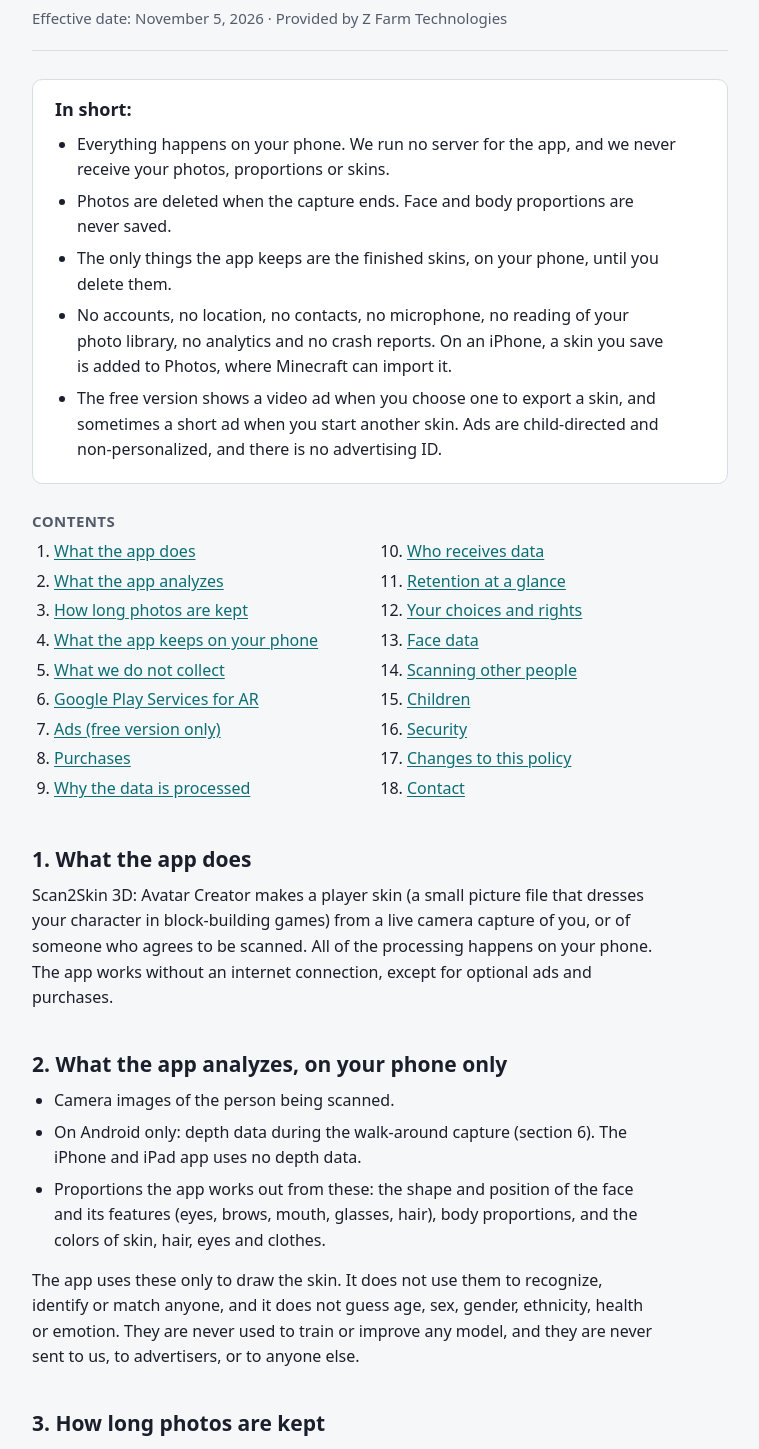
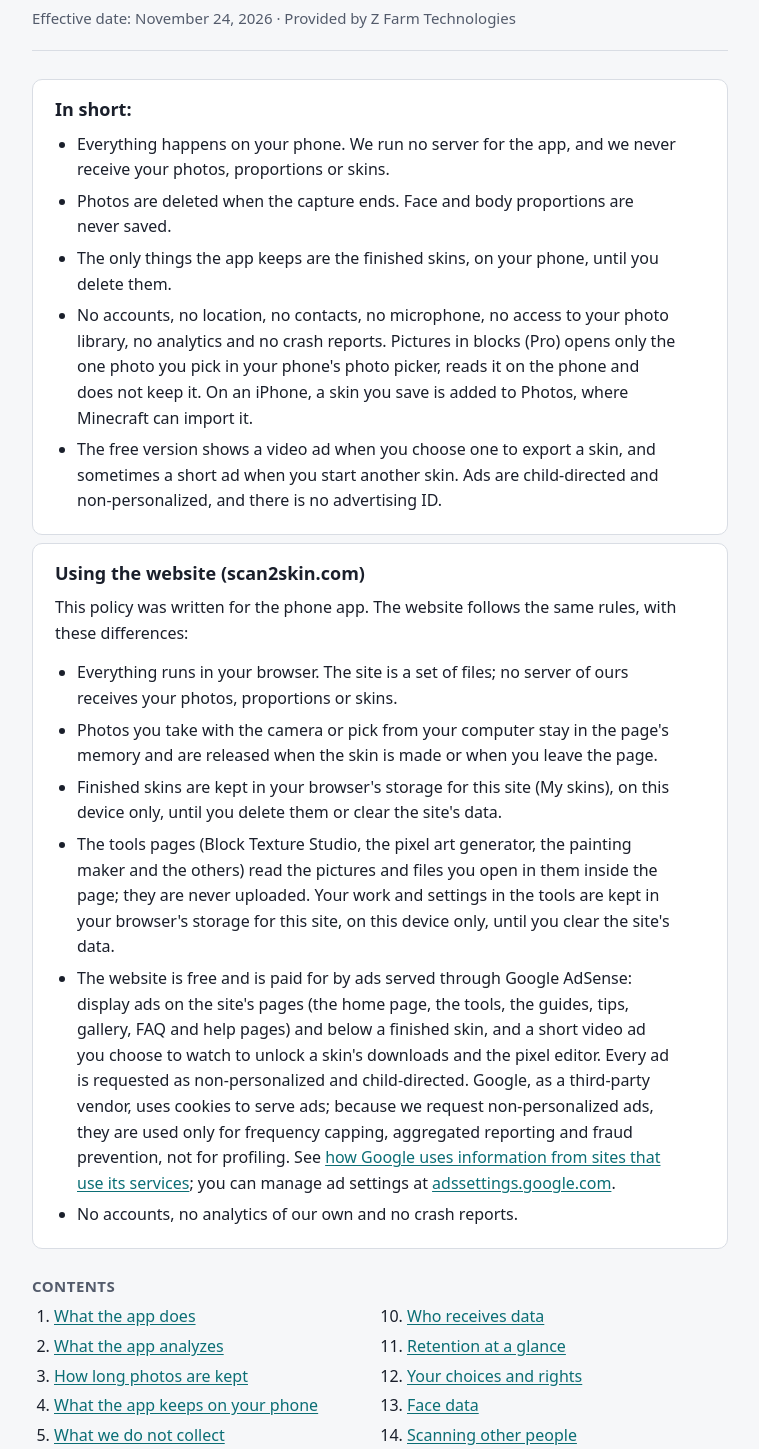
Before and after one commit to IndigoDEZ/indigodez.github.io, a plain HTML site: page privacy-policy.html in a window 1280 px wide. Shown: the part 107-1556 px from the top of the page, without its empty margins (260-1019 px from the left). Drawn offline with Linux system fonts and the light colour scheme.

Commit message:
Privacy policy: Pictures in blocks (the photo picker), statues and the pack counter, the website section, November 24, 2026
From IndigoDEZ/Minecraft_SkinGen docs/release/privacy-policy.html (d4ff8d3).

Co-Authored-By: Claude Opus 5.5 <noreply@anthropic.com>

```diff
--- a/privacy-policy.html
+++ b/privacy-policy.html
@@ -66,7 +66,7 @@
 <header>
   <p class="app">Scan2Skin 3D: Avatar Creator</p>
   <h1>Privacy Policy</h1>
-  <p class="meta">Effective date: November 5, 2026 &middot; Provided by Z Farm Technologies</p>
+  <p class="meta">Effective date: November 24, 2026 &middot; Provided by Z Farm Technologies</p>
 </header>
 
 <section class="summary" aria-labelledby="summary">
@@ -75,8 +75,21 @@
     <li>Everything happens on your phone. We run no server for the app, and we never receive your photos, proportions or skins.</li>
     <li>Photos are deleted when the capture ends. Face and body proportions are never saved.</li>
     <li>The only things the app keeps are the finished skins, on your phone, until you delete them.</li>
-    <li>No accounts, no location, no contacts, no microphone, no reading of your photo library, no analytics and no crash reports. On an iPhone, a skin you save is added to Photos, where Minecraft can import it.</li>
+    <li>No accounts, no location, no contacts, no microphone, no access to your photo library, no analytics and no crash reports. Pictures in blocks (Pro) opens only the one photo you pick in your phone's photo picker, reads it on the phone and does not keep it. On an iPhone, a skin you save is added to Photos, where Minecraft can import it.</li>
     <li>The free version shows a video ad when you choose one to export a skin, and sometimes a short ad when you start another skin. Ads are child-directed and non-personalized, and there is no advertising ID.</li>
+  </ul>
+</section>
+
+<section class="summary" id="website" aria-labelledby="website-h">
+  <h2 id="website-h">Using the website (scan2skin.com)</h2>
+  <p>This policy was written for the phone app. The website follows the same rules, with these differences:</p>
+  <ul>
+    <li>Everything runs in your browser. The site is a set of files; no server of ours receives your photos, proportions or skins.</li>
+    <li>Photos you take with the camera or pick from your computer stay in the page's memory and are released when the skin is made or when you leave the page.</li>
+    <li>Finished skins are kept in your browser's storage for this site (My skins), on this device only, until you delete them or clear the site's data.</li>
+    <li>The tools pages (Block Texture Studio, the pixel art generator, the painting maker and the others) read the pictures and files you open in them inside the page; they are never uploaded. Your work and settings in the tools are kept in your browser's storage for this site, on this device only, until you clear the site's data.</li>
+    <li>The website is free and is paid for by ads served through Google AdSense: display ads on the site's pages (the home page, the tools, the guides, tips, gallery, FAQ and help pages) and below a finished skin, and a short video ad you choose to watch to unlock a skin's downloads and the pixel editor. Every ad is requested as non-personalized and child-directed. Google, as a third-party vendor, uses cookies to serve ads; because we request non-personalized ads, they are used only for frequency capping, aggregated reporting and fraud prevention, not for profiling. See <a href="https://policies.google.com/technologies/ads">how Google uses information from sites that use its services</a>; you can manage ad settings at <a href="https://adssettings.google.com">adssettings.google.com</a>.</li>
+    <li>No accounts, no analytics of our own and no crash reports.</li>
   </ul>
 </section>
 
@@ -105,19 +118,21 @@
 </nav>
 
 <h2 id="what">1. What the app does</h2>
-<p>Scan2Skin 3D: Avatar Creator makes a player skin (a small picture file that dresses your character in block-building games) from a live camera capture of you, or of someone who agrees to be scanned. All of the processing happens on your phone. The app works without an internet connection, except for optional ads and purchases.</p>
+<p>Scan2Skin 3D: Avatar Creator makes a player skin (a small picture file that dresses your character in block-building games) from a live camera capture of you, or of someone who agrees to be scanned. It can also turn a finished skin into a statue to build in the game and, in Pro, turn a photo you choose into a picture made of blocks. All of the processing happens on your phone. The app works without an internet connection, except for optional ads and purchases.</p>
 
 <h2 id="analyze">2. What the app analyzes, on your phone only</h2>
 <ul>
   <li>Camera images of the person being scanned.</li>
   <li>On Android only: depth data during the walk-around capture (section 6). The iPhone and iPad app uses no depth data.</li>
   <li>Proportions the app works out from these: the shape and position of the face and its features (eyes, brows, mouth, glasses, hair), body proportions, and the colors of skin, hair, eyes and clothes.</li>
+  <li>A photo you choose for Pictures in blocks (Pro), from your phone's photo picker: only its colors, to choose a block for each square of the picture in blocks. The app looks for no faces or bodies in it.</li>
 </ul>
-<p>The app uses these only to draw the skin. It does not use them to recognize, identify or match anyone, and it does not guess age, sex, gender, ethnicity, health or emotion. They are never used to train or improve any model, and they are never sent to us, to advertisers, or to anyone else.</p>
+<p>The app uses these only to draw the skin, or the picture in blocks. It does not use them to recognize, identify or match anyone, and it does not guess age, sex, gender, ethnicity, health or emotion. They are never used to train or improve any model, and they are never sent to us, to advertisers, or to anyone else.</p>
 
 <h2 id="photos">3. How long photos are kept</h2>
 <p>Camera photos are held in the app's private storage on your phone only while a capture is open: at most 10 photos (a two-layer capture takes one set without a jacket and one with it), plus the walk-around frames while the best ones are chosen. They are deleted when you finish, when you cancel, before you start editing pixels, and, if the app closes unexpectedly, the next time it opens. Photos are never written to your photo library.</p>
 <p>To measure the skin, models that run on the phone find points on the face and body in your photos (face and body landmarks, such as the corners of the eyes, the shoulders and the knees). These points, the depth data and the face and body proportions made from them exist only in the phone's memory while a skin is being made, are used only to make the skin, and are never saved, sent anywhere, or used to identify anyone.</p>
+<p>A photo you choose for Pictures in blocks is read once, made smaller (at most 1,024 pixels on its long side) and kept only in the phone's memory while that screen is open. The photo picker hands the app a temporary copy, which the app deletes as soon as it has read it. The app never saves the photo or writes it to your photo library, and it keeps neither the photo nor the picture in blocks once you leave the screen, unless you save or share a file of the picture in blocks yourself.</p>
 
 <h2 id="keep">4. What the app keeps on your phone</h2>
 <p>The app keeps the following in its private storage on your phone. None of it is sent to us, and none of it is included in cloud backups or in phone-to-phone transfers.</p>
@@ -126,12 +141,13 @@
   <li><strong>A draft of unsaved edits</strong>, one at a time, so pixel edits survive if the app closes. It is removed when you save or discard the edits.</li>
   <li><strong>A record that the scanning notice was accepted</strong>: the date, the version of the notice and the kind of confirmation. It contains no name and no image.</li>
   <li><strong>A record that the welcome summary was accepted</strong>: the date and its version.</li>
+  <li><strong>A pack counter</strong>: the next number for the command of a Bedrock pack of a statue or a picture in blocks (/function st1, st2 and so on), so that two packs in one world never clash. It holds nothing else.</li>
   <li><strong>No list of your phone's sensors.</strong> The app checks which sensors your phone has (on Android, for example, a depth sensor; on iPhone and iPad, only which cameras it has) each time it opens, to choose the capture method. The result is not stored.</li>
 </ul>
 <p>Skins you export or share (as PNG files or skin packs) are copies under your control. Where they go is up to you.</p>
 
 <h2 id="not">5. What we do not collect</h2>
-<p>The app never asks for your location, contacts, microphone, or access to read your photo library. On an iPhone, "Save PNG" adds the skin you chose to Photos, because that is where Minecraft on iPhone imports skins from: the app asks once for permission to add photos only, and it can never see the photos in your library. There are no accounts and no sign-in. The app contains no analytics and sends no crash reports. We do not use advertising identifiers.</p>
+<p>The app never asks for your location, contacts, microphone, or access to read your photo library. For Pictures in blocks it uses the photo picker built into your phone, through which you hand it one photo; it cannot see your other photos. On an iPhone, "Save PNG" adds the skin you chose to Photos, because that is where Minecraft on iPhone imports skins from: the app asks once for permission to add photos only, and it can never see the photos in your library. There are no accounts and no sign-in. The app contains no analytics and sends no crash reports. We do not use advertising identifiers.</p>
 
 <h2 id="arcore">6. Google Play Services for AR (Android)</h2>
 <p class="notice">This application runs on Google Play Services for AR (ARCore), which is provided by Google and governed by the <a href="https://policies.google.com/privacy">Google Privacy Policy</a>.</p>
@@ -163,8 +179,10 @@
   <tbody>
     <tr><td>Camera photos</td><td>Your phone (app-private)</td><td>While the capture is open; deleted at finish, on cancel, before pixel editing, or at the next launch after an unexpected close</td></tr>
     <tr><td>Depth data, face and body proportions</td><td>Phone memory only</td><td>Never saved</td></tr>
+    <tr><td>A photo chosen for Pictures in blocks</td><td>Phone memory only (the picker's temporary copy is deleted at once)</td><td>While that screen is open; never saved</td></tr>
     <tr><td>My skins and a draft of edits</td><td>Your phone (app-private)</td><td>Until you delete them, use "Delete all data", or uninstall</td></tr>
     <tr><td>Notice and welcome records</td><td>Your phone (app-private)</td><td>Until "Delete all data" or uninstall</td></tr>
+    <tr><td>Pack counter</td><td>Your phone (app-private)</td><td>Until "Delete all data" or uninstall</td></tr>
     <tr><td>Exported or shared skins</td><td>Wherever you save or send them</td><td>Under your control</td></tr>
     <tr><td>Ad data</td><td>Google</td><td>Under Google's own policy</td></tr>
     <tr><td>Purchase confirmation</td><td>Google Play or the App Store</td><td>Under the store's terms</td></tr>
@@ -176,7 +194,7 @@
 <p>Because we receive nothing from your captures, you control your data directly in the app:</p>
 <ul>
   <li><strong>Delete skin</strong> removes a skin from My skins at once, together with any draft of edits to it.</li>
-  <li><strong>Delete all data</strong> (in Settings) removes everything the app keeps: all saved skins, drafts, any photos still held, and the notice and welcome records. Skins you already exported or shared are not affected.</li>
+  <li><strong>Delete all data</strong> (in Settings) removes everything the app keeps: all saved skins, drafts, any photos still held, the notice and welcome records, and the pack counter. Skins you already exported or shared are not affected.</li>
   <li><strong>Uninstalling</strong> the app removes everything it keeps.</li>
 </ul>
 <p>Depending on where you live, you may have the right to access, correct, delete or export your personal data, to object to or restrict its processing, and to withdraw consent. You can contact us at <a href="mailto:z.farm.technologies@gmail.com">z.farm.technologies@gmail.com</a>; we reply within 30 days (45 days for requests under California law). Requests about ad data are answered with directions to Google. If you are in the EU or UK, you may also complain to your data-protection authority.</p>
```
